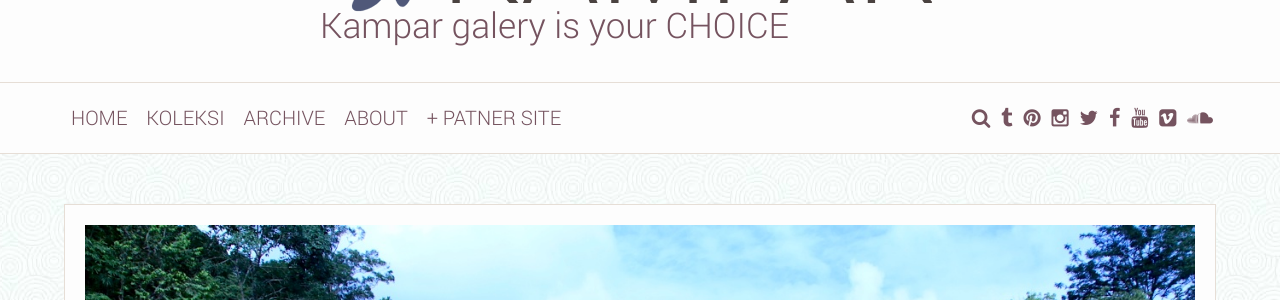
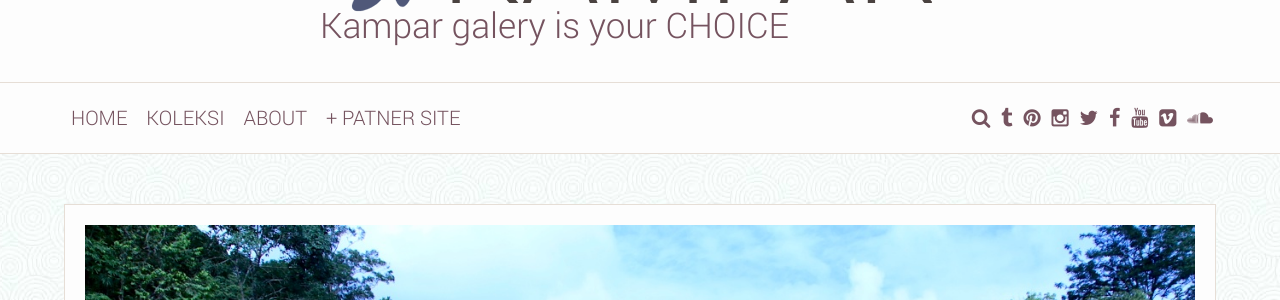
Before and after one commit to Risalbudiman/Risalbudiman.github.io, a Jekyll site: the page built from page-full/index.md, in a window 1280 px wide. Shown: the part 138-438 px from the top of the page. Built offline with Jekyll 4.4.1, drawn with Linux system fonts in a browser that asks for light colours.

Commit message:
Update nav.html

```diff
--- a/_includes/nav.html
+++ b/_includes/nav.html
@@ -8,9 +8,6 @@
                 </li>
                 <li>
                     <a href="{{ site.baseurl | replace: '//', '/' }}/page-full">Koleksi</a>
-                </li>
-                <li>
-                    <a href="{{ site.baseurl | replace: '//', '/' }}/archive">Archive</a>
                 </li>
                 <li>
                     <a href="{{ site.baseurl | replace: '//', '/' }}/typography">About</a>
```
